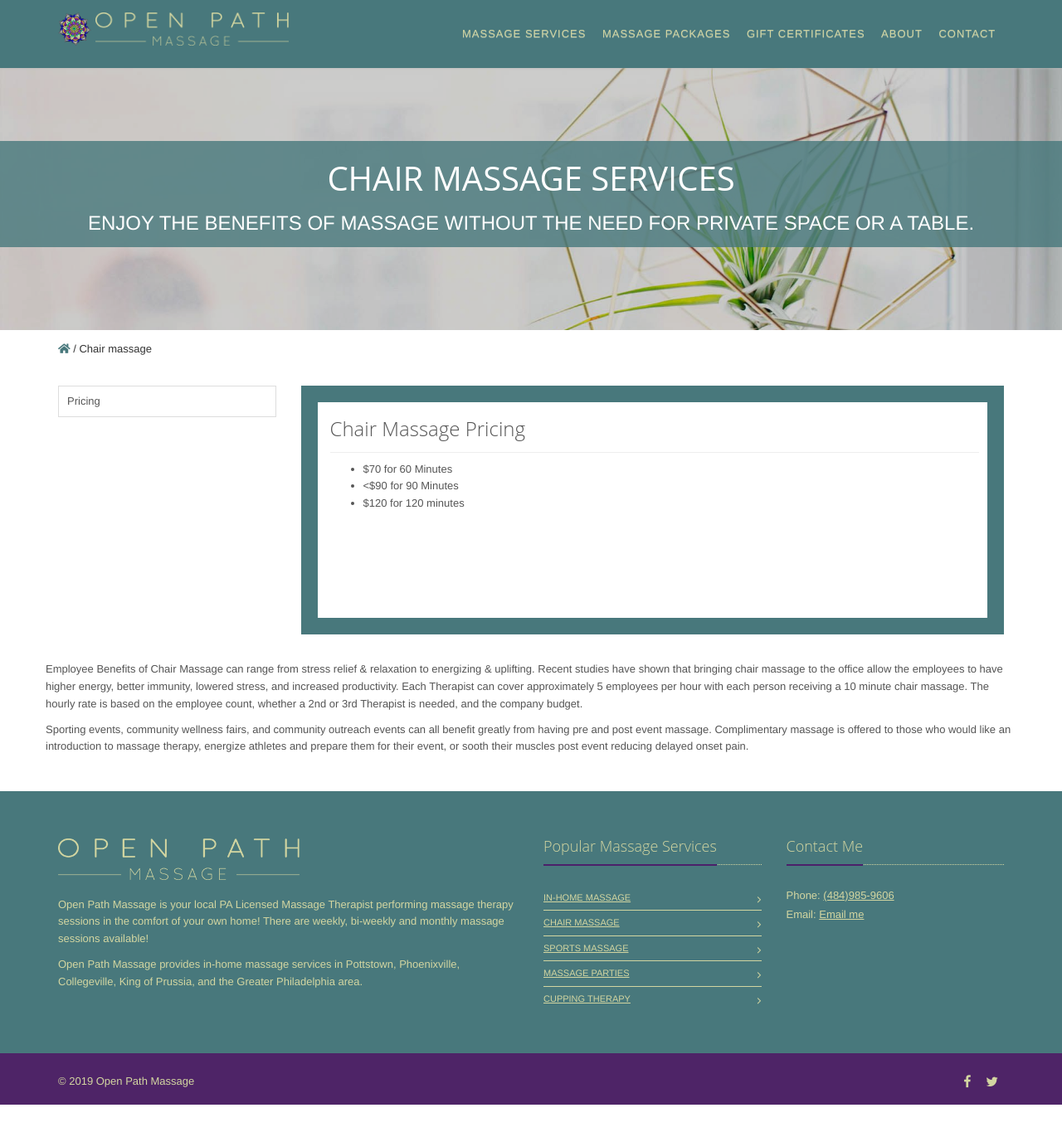
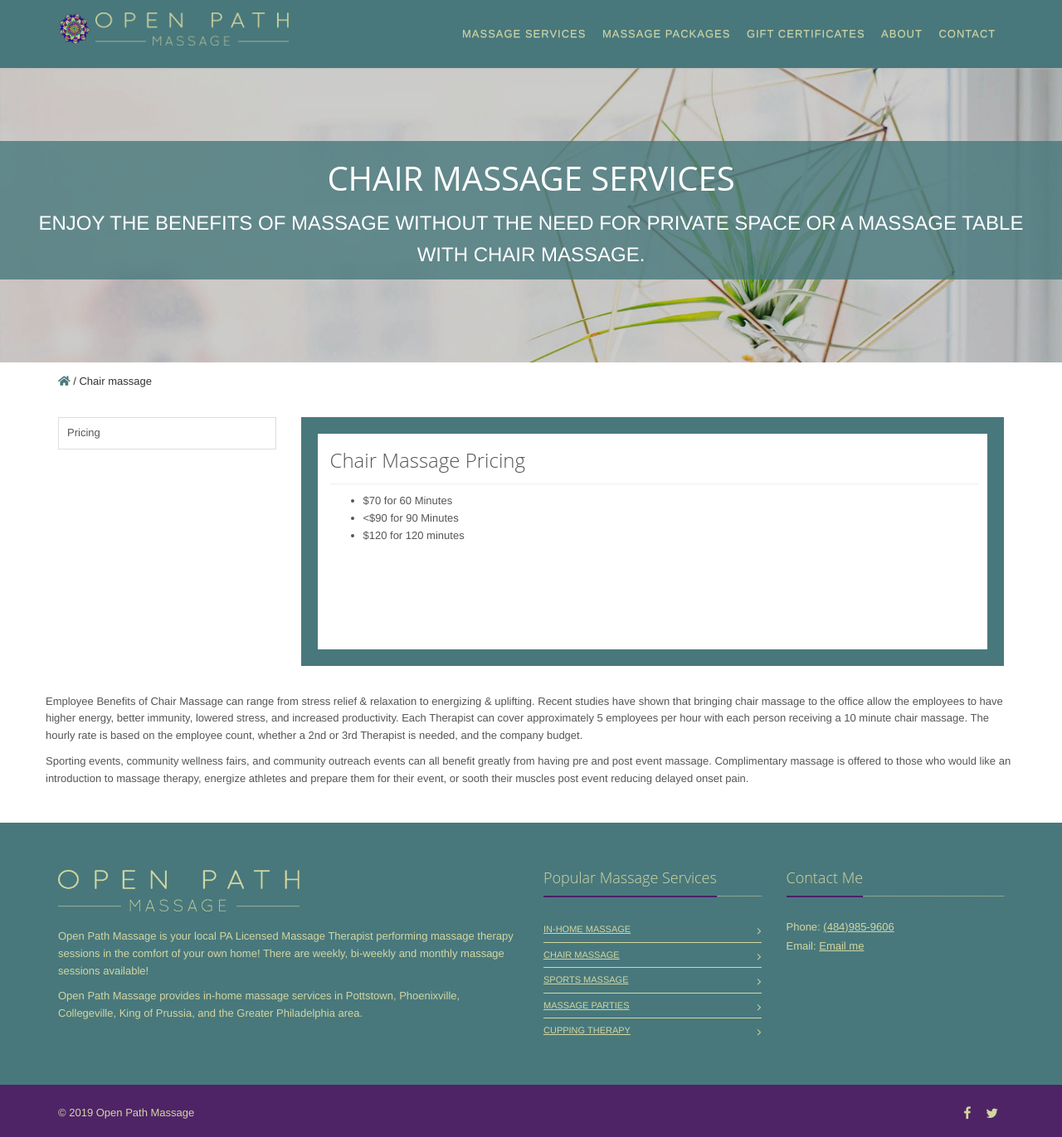
Before and after one commit to mrssk33lz/openpathmassage, a Jekyll site: the page built from chair-massage.md, in a window 1280 px wide and 1371 px high. Shown: the whole window at 83% size. Built offline with Jekyll 4.4.1, drawn with Linux system fonts in a browser that asks for light colours; nearby versions of some CDN libraries.

Commit message:
Updating content.

```diff
--- a/chair-massage.md
+++ b/chair-massage.md
@@ -1,7 +1,7 @@
 ---
 title: Chair Massage Services
 heading: Chair Massage Services
-description: Enjoy the benefits of massage without the need for private space or a table.
+description: Enjoy the benefits of massage without the need for private space or a massage table with chair massage.
 page_name: chair-massage
 permalink: /chair-massage
 ---
```
Also changed, not shown: gift-certificates.md (renamed from massage-gift-certificates.md, +1 -1 lines), massage-packages.md (+1 -1 lines).
